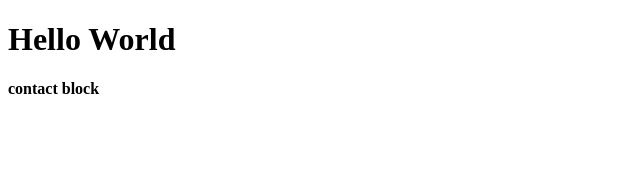
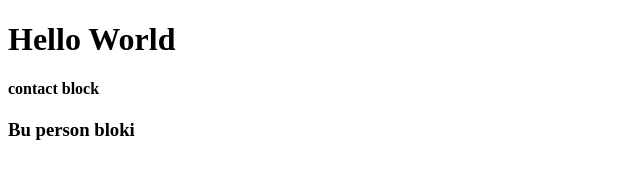
Before and after one commit to shaxloallamova/bookshop, a plain HTML site: page index.html in a window 1280 px wide. Shown: the whole page, without its empty margins (0-640 px from the left). Drawn offline with Linux system fonts and the light colour scheme.

Commit message:
person bloki yaratildi

```diff
--- a/index.html
+++ b/index.html
@@ -11,5 +11,8 @@
           <div class="contact">
                     <h4>contact block</h4>
           </div>
+          <div class="person">
+                    <h3>Bu person bloki</h3>
+          </div>
 </body>
 </html>
```
